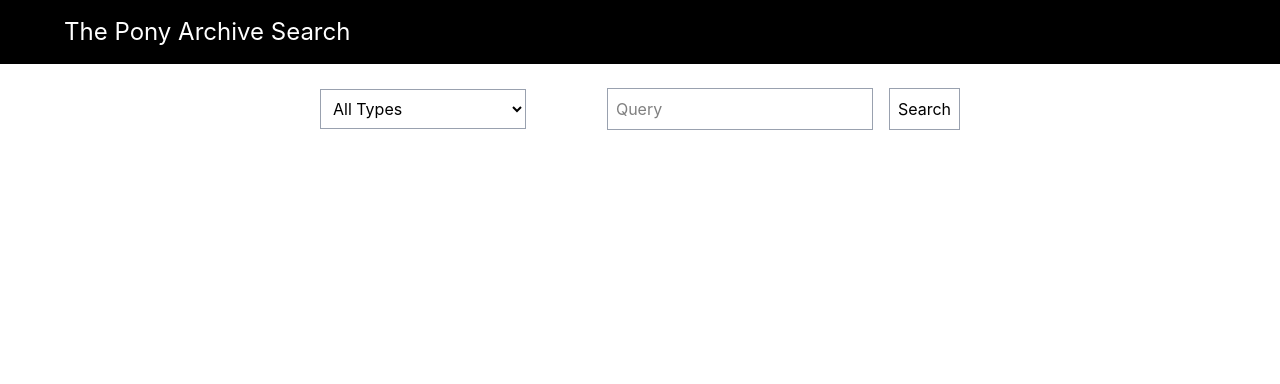
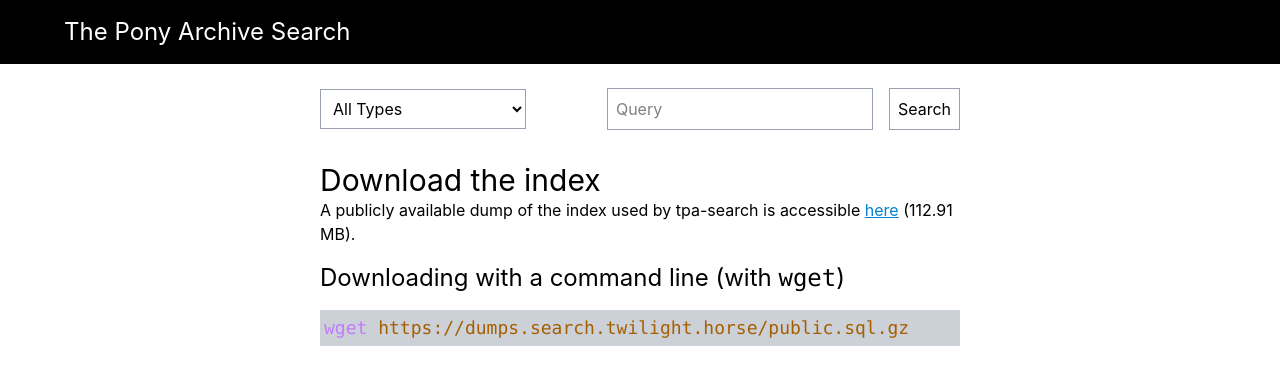
Before and after one commit to compscitwilight/tpa-search, a React (Vite) app in the folder client/: page /download in a window 1280 px wide. Shown: the top 384 px of the page. Built offline with nearby package versions, Linux system fonts and the light colour scheme.

Commit message:
add info to download page and update home and search pages

```diff
--- a/client/src/pages/download.tsx
+++ b/client/src/pages/download.tsx
@@ -1,7 +1,21 @@
 export default function DownloadPage() {
     return (
-        <div>
+        <div className="mt-8 lg:w-1/2 m-auto">
+            <h1 className="text-3xl">Download the index</h1>
+            <p>
+                A publicly available dump of the index used by tpa-search
+                is accessible <a
+                    className="text-sky-600 underline"
+                    target="_blank"
+                    href="https://dumps.search.twilight.horse/public.sql.gz"
+                >here</a> (112.91 MB).
+            </p>
 
+            <h2 className="mt-4 text-2xl">Downloading with a command line (with <code>wget</code>)</h2>
+            <pre className="bg-gray-400/50 p-1 my-4 text-lg">
+                <code className="text-purple-400">wget</code>
+                <code className="text-yellow-700"> https://dumps.search.twilight.horse/public.sql.gz</code>
+            </pre>
         </div>
     )
 }
--- a/client/src/pages/home.tsx
+++ b/client/src/pages/home.tsx
@@ -1,6 +1,9 @@
+import { SearchBox } from "../components/SearchBox"
+
 export default function HomePage() {
   return (
     <div className="mt-6">
+      <SearchBox />
       <div className="text-center">
         <h1 className="text-3xl">The Pony Archive Search</h1>
         <span className="flex items-center gap-1 justify-center">
--- a/client/src/pages/search.tsx
+++ b/client/src/pages/search.tsx
@@ -1,39 +1,56 @@
 import { useState, useEffect } from "react";
 import { useSearchParams } from "react-router-dom";
 
+import { SearchBox } from "../components/SearchBox";
+import { SearchResult } from "../components/SearchResult";
+
+function Loading() {
+    return (
+        <p className="text-center text-lg">Loading...</p>
+    )
+}
+
 export default function SearchPage() {
     const [searchParams] = useSearchParams();
-    const [results, setResults] = useState<Array<any>>();
+    const [results, setResults] = useState<Array<any>>([]);
+
+    const [loading, setLoading] = useState<boolean>(true);
+    const [showLoadMore, setShowLoadMore] = useState<boolean>(true);
+    const [depth, setDepth] = useState<number>(0);
     const [error, setError] = useState<string>();
 
-    const [page, setPage] = useState<number>(1);
-    const [pages, setPages] = useState<number>(1);
-    const [isNextPage, setIsNextPage] = useState<boolean>();
-
     useEffect(() => {
+        setLoading(true);
+        searchParams.set("skip", String(depth * 50));
         fetch(`${import.meta.env.VITE_API_URL}/api/search?${searchParams.toString()}`, { method: "GET" })
             .then(async (response) => {
+                setLoading(false);
                 console.log(response.ok)
                 const json = await response.json();
                 if (!response.ok)
                     setError(json.message || "An unknown error occurred");
                 else {
-                    setResults(json.results);
-                    setPage(json.currentPage)
-                    setPages(json.pages);
-                    setIsNextPage(json.isNextPage);
+                    setResults(r => [...r, ...json.results]);
+                    if (json.results.length === 0 || json.results.length < 50) setShowLoadMore(false);
+                    // setDepth(depth => depth + 1);
                 }
             })
             .catch(() => setError("A network error occurred."))
-    }, [])
+    }, [searchParams, depth]);
 
     return (
         <div className="mt-8">
+            <SearchBox />
+            {(results && results.length > 0) && <div className="grid gap-4 lg:w-3/4 m-auto">
+                {results.map((res: any, index: number) =>
+                    <SearchResult key={index} data={res} />
+                )}
+                {(!loading && showLoadMore) && <button onMouseDown={() => setDepth(depth => depth + 1)}
+                    className="text-center border border-gray-400 rounded-md p-1 cursor-pointer">Load More</button>}
+            </div>}
+            {loading && <Loading />}
             {error && <p className="text-center text-red-500 text-lg">{error}</p>}
-            {(results && results.length > 0) && <div className="grid">
-
-            </div>}
-            {results?.length === 0 && <p>No results found.</p>}
+            {(!loading && results?.length === 0) && <p className="text-center text-lg">No results found.</p>}
         </div>
     )
 }
```
